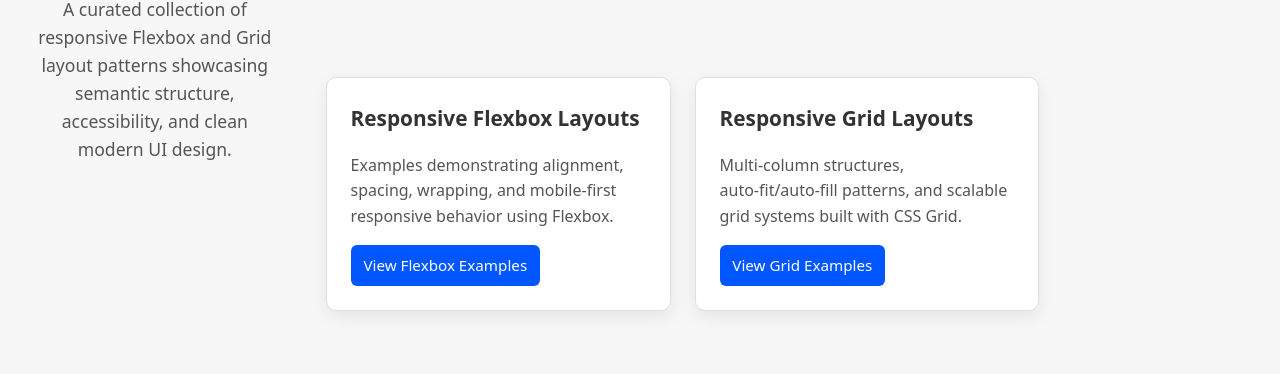
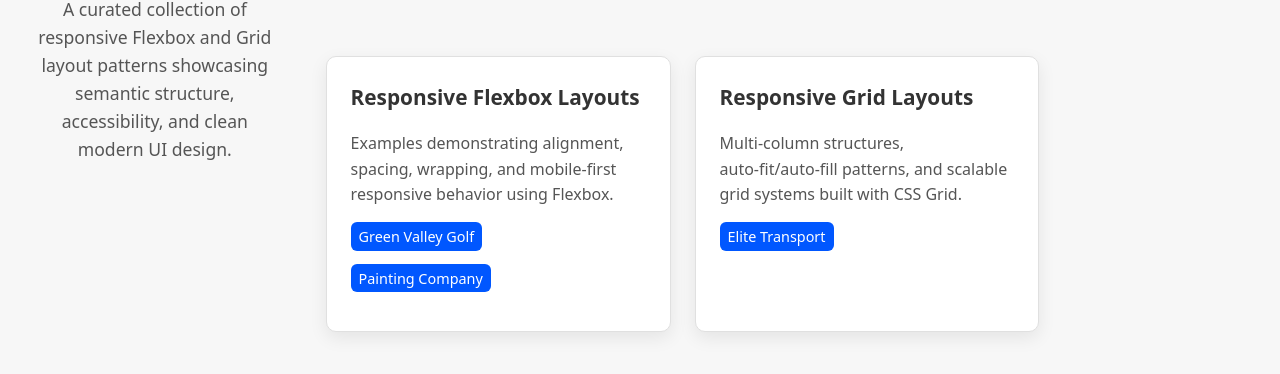
Before and after one commit to mrcookryan/web-design-examples, a plain HTML site: page index.html in a window 1280 px wide. Shown: the part 206-580 px from the top of the page. Drawn offline with Linux system fonts and the light colour scheme; files that its build step writes are made by us from their sources.

Commit message:
Update index.html

```diff
--- a/index.html
+++ b/index.html
@@ -72,14 +72,24 @@
       color: #555;
     }
 
+    ul {
+      padding-left: 0;
+      margin: 0;
+      list-style-type: none;
+    }
+
+    li {
+      margin-bottom: 0.5rem;
+      margin: 1rem 0;
+    }
+
     .card a {
-      display: inline-block;
-      padding: 0.5rem 0.8rem;
+      padding: 0.3rem 0.5rem;
       background: var(--accent);
       color: #fff;
       border-radius: 6px;
       text-decoration: none;
-      font-size: 0.95rem;
+      font-size: 0.9rem;
     }
 
     footer {
@@ -102,13 +112,18 @@
   <div class="card">
     <h2>Responsive Flexbox Layouts</h2>
     <p>Examples demonstrating alignment, spacing, wrapping, and mobile‑first responsive behavior using Flexbox.</p>
-    <a href="responsive-flexbox-layout/">View Flexbox Examples</a>
+    <ul>
+      <li><a href="responsive-flexbox-layout/green-valley-golf/">Green Valley Golf</a></li>
+      <li><a href="responsive-flexbox-layout/painting-company/">Painting Company</a></li>
+    </ul>
   </div>
 
   <div class="card">
     <h2>Responsive Grid Layouts</h2>
     <p>Multi‑column structures, auto‑fit/auto‑fill patterns, and scalable grid systems built with CSS Grid.</p>
-    <a href="responsive-grid-layout/">View Grid Examples</a>
+    <ul>
+      <li><a href="responsive-grid-layout/elite-transport/">Elite Transport</a></li>
+    </ul>
   </div>
 
 </section>
```
